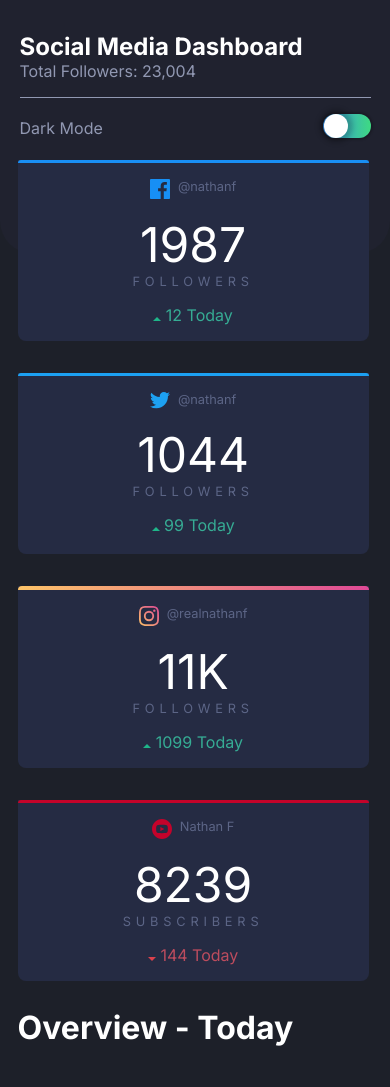
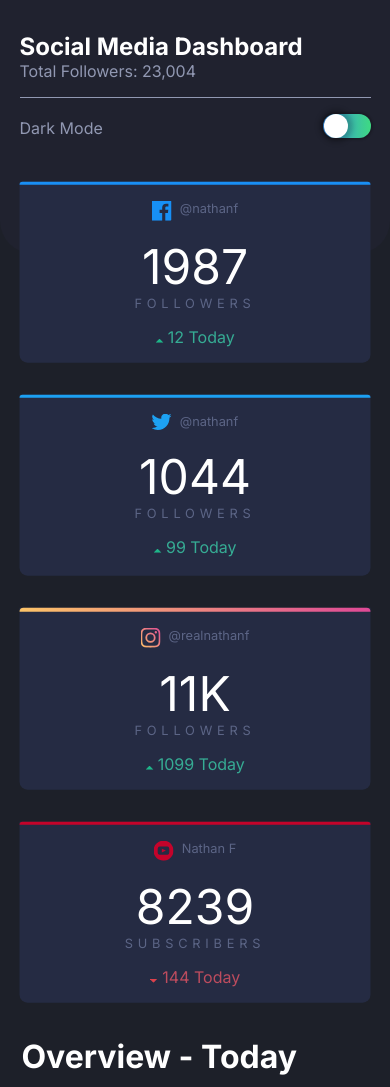
Before and after one commit to mazeltovik/Media-Dashboard, a plain HTML site: page index.html in a window 390 px wide. Shown: the top 1087 px of the page. Drawn offline with nearby package versions, Linux system fonts and the light colour scheme.

Commit message:
add changes

```diff
--- a/dist/main.js
+++ b/dist/main.js
@@ -35,6 +35,9 @@ window.onload = function () {
                 document.querySelector('#leftContent h1').style.color = 'white';
                 document.querySelector('body').style.backgroundColor = '#1d2029';
                 document.querySelector('#overview').style.color = 'white';
+                [...document.querySelectorAll('.followers_num')].map(v => {
+                    return v.style.color = 'white';
+                });
                 [...document.querySelectorAll('.activity_tile')].map(v => {
                     return v.style.backgroundColor = '#252b43';
                 });
--- a/style.css
+++ b/style.css
@@ -50,8 +50,9 @@ body{
 
 .media{
   position: absolute;
-    top:9rem;
-    left: 14rem;
+  top:25%;
+  left:50%;
+  transform:translate(-50%, -50%);
   width: 70%;
   display: grid;
   grid-template-columns: 1fr 1fr 1fr 1fr;
@@ -62,8 +63,9 @@ body{
 
 .activity{
     position: absolute;
-    top:30rem;
-    left: 14rem;
+    top:40rem;
+    left:50%;
+    transform:translate(-50%, -50%);
     width: 70%;
     display: grid;
     grid-template-columns: 1fr 1fr 1fr 1fr;
@@ -76,9 +78,12 @@ body{
 #overview{
   width: 85%;
   position: absolute;
+  top:50%;
+    left:57%;
+    transform:translate(-50%, -50%);
   color:white;
-  top:25rem;
-  left:14rem;
+  /* top:25rem;
+  left:14rem; */
 }
 
 .activity_tile{
@@ -241,22 +246,21 @@ body{
     }
 
     .media{
-        left:1.1rem;
-        top: 10rem;
+        top: 37rem;
         grid-template-rows: 1fr 1fr 1fr 1fr;
         grid-template-columns: 1fr;
         width: 90%;
     }
 
+
     #overview{
       font-size: 1rem;
-      top: 63rem;
-      left:1.1rem;
+      top: 66rem;
+      left:48%;
     }
     .activity{
         padding-bottom:1rem;
-        left:1.1rem;
-        top: 68rem;
+        top: 100rem;
         grid-template-rows: 1fr 1fr 1fr 1fr 1fr 1fr 1fr 1fr;
         grid-template-columns: 1fr;
         width: 90%;
```
Lines whose indentation alone changed are shown as unchanged.
